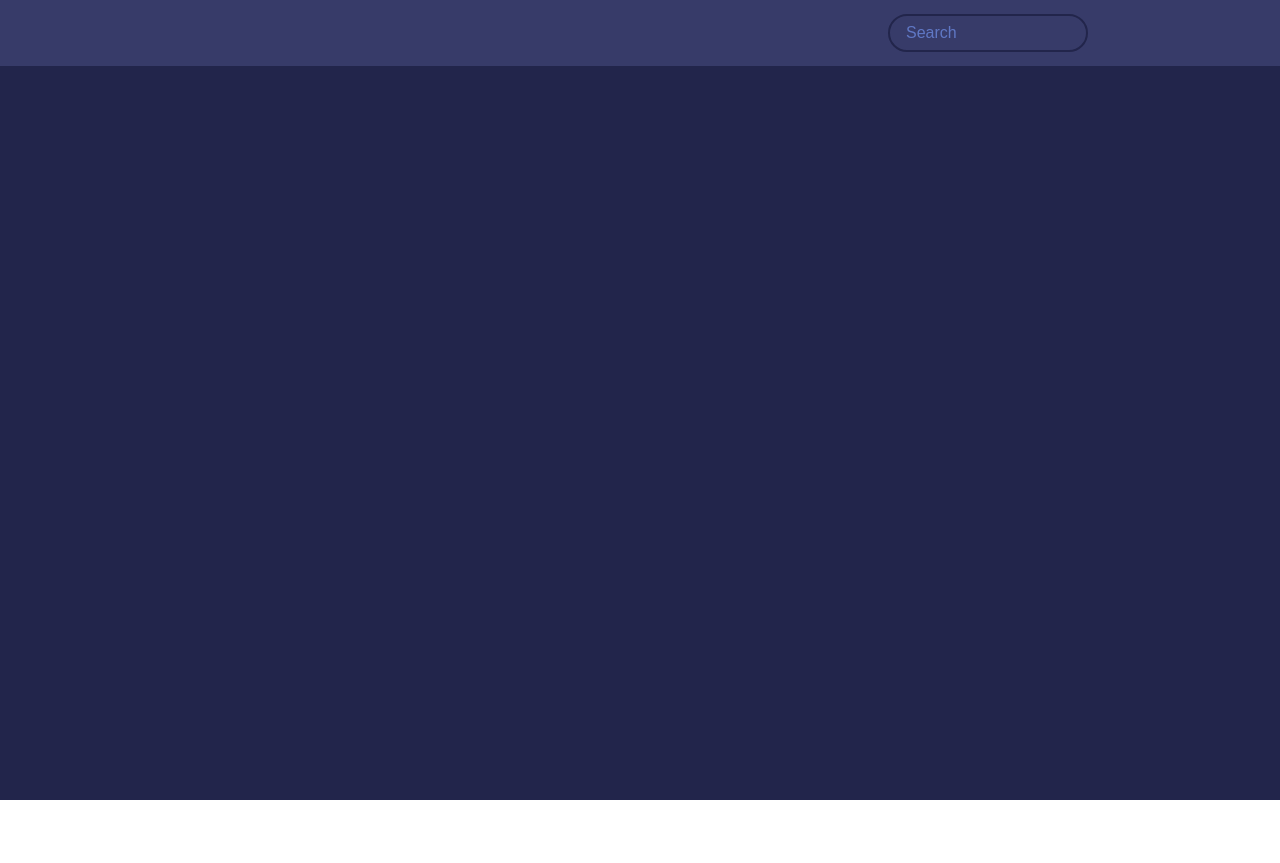
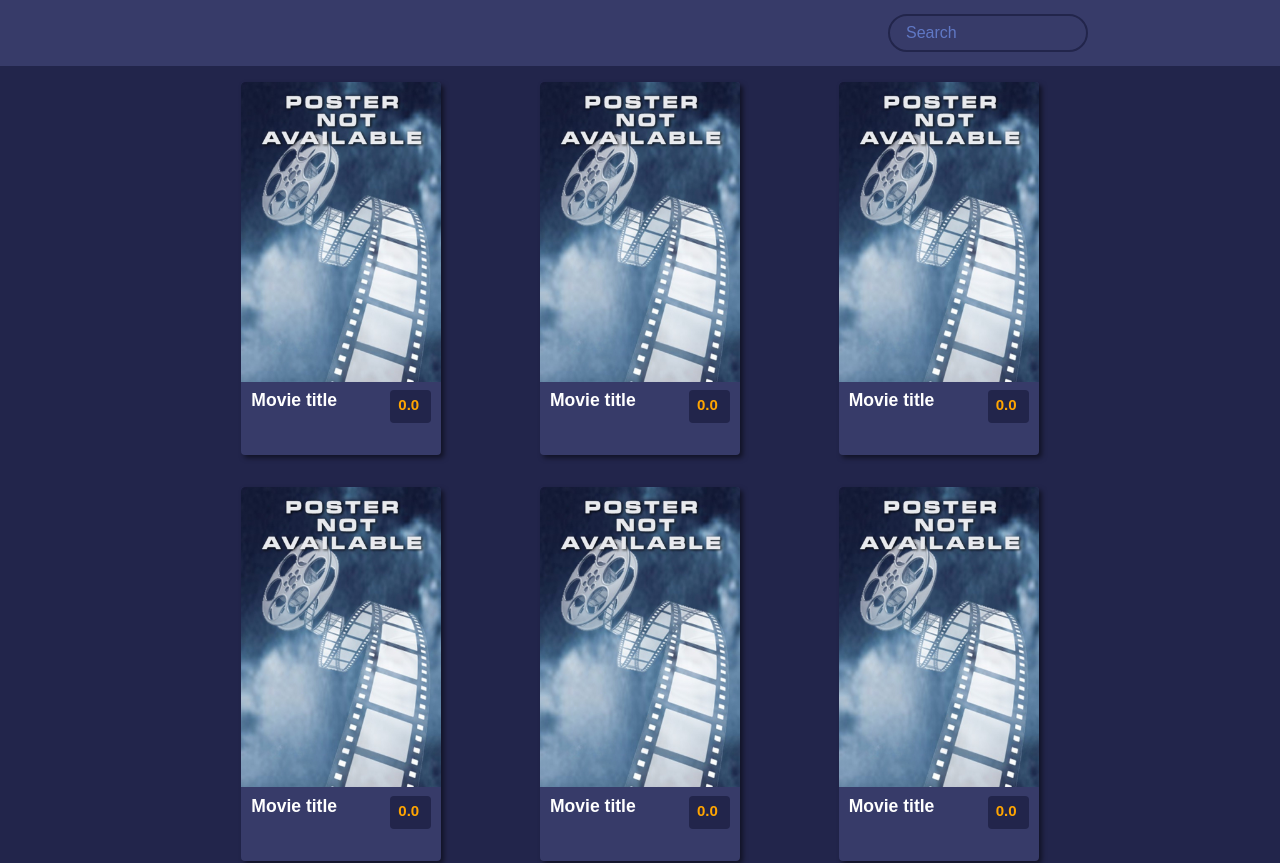
Before and after one commit to tglspfdsfgs/anime-searcher, a React (Vite) app: page / in a window 1280 px wide. Shown: the top 863 px of the page. Before the commit the page ends 800 px from the top, so only its background shows below. Built offline with nearby package versions, Linux system fonts and the light colour scheme.

Commit message:
feat: add Main block and MovieCard

```diff
--- a/src/App/index.tsx
+++ b/src/App/index.tsx
@@ -1,9 +1,11 @@
 import Header from '@Components/Header';
+import Main from '@Components/Main';
 
 export default function App() {
   return (
     <>
       <Header />
+      <Main />
     </>
   );
 }
--- /dev/null
+++ b/src/Components/Main/index.tsx
@@ -0,0 +1,6 @@
+import styles from './styles.module.scss';
+import MovieCard from '@Components/MovieCard';
+
+export default function Main() {
+  return <main className={styles.contentHolder}>{new Array(12).fill(<MovieCard />)}</main>;
+}
--- /dev/null
+++ b/src/Components/Main/styles.module.scss
@@ -0,0 +1,22 @@
+@import '@globStyles/vars.scss';
+
+.contentHolder {
+  @include pageCenterer;
+  display: flex;
+  flex-wrap: wrap;
+  justify-content: space-around;
+
+  @media screen and (min-width: 663px) {
+    justify-content: space-between;
+    margin-top: 20px;
+    row-gap: 20px;
+  }
+  @media screen and (min-width: 727px) {
+    justify-content: space-around;
+  }
+
+  @media screen and (min-width: 1052px) {
+    row-gap: 0;
+    margin-top: 0;
+  }
+}
--- /dev/null
+++ b/src/Components/MovieCard/index.tsx
@@ -0,0 +1,24 @@
+import styles from './styles.module.scss';
+
+export default function MovieCard() {
+  return (
+    <article className={styles.movieCard}>
+      <img src="notavaliable.jpg" alt="Poster not avaliable" />
+      <div className={styles.info}>
+        <h3 className={styles.title}>Movie title</h3>
+        <div className={styles.score}>0.0</div>
+      </div>
+      <div className={styles.overview}>
+        <h3 className={styles.overviewHeader}>Overview</h3>
+        <p className={styles.overviewText}>
+          Lorem ipsum dolor sit amet, consectetur adipiscing elit, sed do eiusmod tempor incididunt
+          ut labore et dolore magna aliqua. Ut enim ad minim veniam, quis nostrud exercitation
+          ullamco laboris nisi ut aliquip ex ea commodo consequat. Duis aute irure dolor in
+          reprehenderit in voluptate velit esse cillum dolore eu fugiat nulla pariatur. Excepteur
+          sint occaecat cupidatat non proident, sunt in culpa qui officia deserunt mollit anim id
+          est laborum.
+        </p>
+      </div>
+    </article>
+  );
+}
--- /dev/null
+++ b/src/Components/MovieCard/styles.module.scss
@@ -0,0 +1,94 @@
+@import "@globStyles/vars.scss";
+
+.movieCard {
+  font-size: 15px;
+  width: 80%;
+  max-height: 550px;
+  margin: 16px;
+  overflow: hidden;
+  position: relative;
+  background-color: $secondary-color;
+  box-shadow: 3px 3px 5px 0px rgba(0, 0, 0, 0.5);
+  border-radius: 4px;
+
+  @media screen and (min-width: 570px) {
+    width: 320px;
+  }
+
+  @media screen and (min-width: 663px) {
+    width: 35%;
+  }
+
+  @media screen and (min-width: 1052px) {
+    width: 200px;
+  }
+
+  &:hover .overview {
+    top: 0%;
+    opacity: .82;
+  }
+}
+
+.overview {
+	position: absolute;
+	top: 100%;
+  height: 100%;
+	transition: top .7s ease-in-out, opacity .7s ease-in;
+	padding: 10px;
+	width: 100%;
+	box-sizing: border-box;
+	overflow-x: auto;
+	line-height: 1.4;
+	background-color: white;
+  opacity: 0;
+}
+
+.info {
+  box-sizing: border-box;
+  padding: 8px 16px 16px 16px;
+  min-height: 70px;
+  display: flex;
+  justify-content: space-between;
+
+  @media screen and (min-width: 663px) {
+    padding: 5px 10px 5px 10px;
+  }
+}
+
+.title {
+  margin: 0;
+  padding-right: 15px;
+  font-weight: bold;
+  color: white;
+}
+
+.score {
+  width: 25px;
+  height: 25px;
+  padding: 4px 8px 4px 8px;
+  box-sizing: content-box;
+  line-height: 1.5;
+  font-weight: bold;
+  color: $medium-score;
+  background-color: $primary-color;
+  border-radius: 4px;
+}
+
+.overviewHeader {
+  margin: 0px;
+  margin-left: 5px;
+}
+
+.overviewText {
+  font-size: 12px;
+}
+
+.lowScore {
+  color: $low-score;
+}
+.mediumScore {
+  color: $medium-score;
+}
+.highScore {
+  color: $high-score;
+}
```
Also changed, not shown: public/notavaliable.jpg (added).
